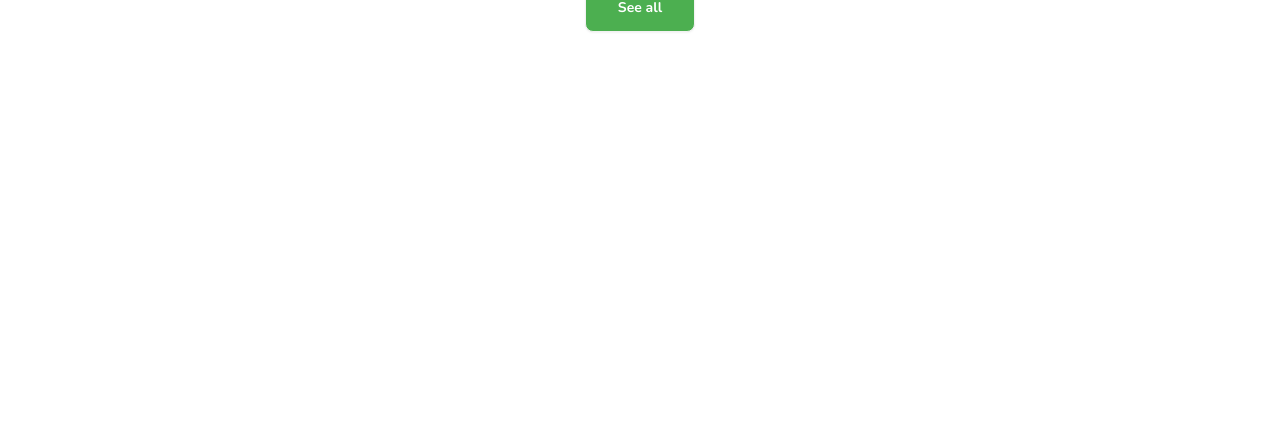
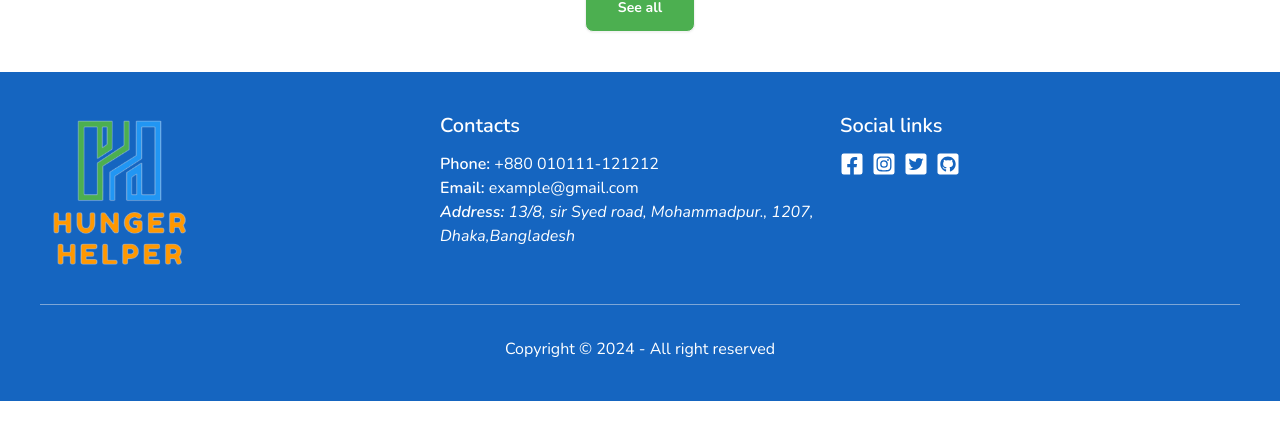
Before and after one commit to yasin-arft/Hunger-Helper-Client, a React (Vite) app: page / in a window 1280 px wide. Shown: the part 200-640 px from the top of the page. Built offline with nearby package versions, Linux system fonts and the light colour scheme; no server answers.

Commit message:
footer added

```diff
--- a/src/layouts/Root.jsx
+++ b/src/layouts/Root.jsx
@@ -1,6 +1,7 @@
 import { Outlet } from "react-router-dom";
 import Navbar from "../pages/shared/navbar/Navbar";
 import { Toaster } from "react-hot-toast";
+import Footer from "../pages/shared/footer/Footer";
 
 const Root = () => {
   return (
@@ -12,7 +13,9 @@ const Root = () => {
         <Toaster />
         <Outlet />
       </main>
-      <footer></footer>
+      <footer className="bg-blue-dark">
+        <Footer />
+      </footer>
     </div>
   );
 };
--- /dev/null
+++ b/src/pages/shared/footer/Footer.jsx
@@ -0,0 +1,38 @@
+import { FaFacebookSquare, FaTwitterSquare, FaInstagramSquare, FaGithubSquare } from "react-icons/fa";
+import logo from '../../../assets/logo/hunger_helper_logo.png';
+
+const Footer = () => {
+  return (
+    <div className="container mx-auto p-3 py-5 md:p-6 lg:p-10 text-white">
+      <div className="space-y-3 md:space-y-0 md:grid md:grid-cols-3 w-full">
+        <aside>
+          <figure className='max-w-40'>
+            <img src={logo} className="w-full h-auto" alt="logo" />
+          </figure>
+        </aside>
+        <div>
+          <h2 className="text-xl font-semibold mb-3 space-y-2">Contacts</h2>
+          <p><span className="font-semibold">Phone: </span>+880 010111-121212</p>
+          <p><span className="font-semibold">Email: </span>example@gmail.com</p>
+          <address>
+            <span className="font-semibold">Address: </span>
+            13/8, sir Syed road, Mohammadpur., 1207, Dhaka,Bangladesh
+          </address>
+        </div>
+        <div>
+          <h2 className="text-xl font-semibold mb-3">Social links</h2>
+          <div className="flex items-center gap-2 text-2xl">
+            <a><FaFacebookSquare /></a>
+            <a><FaInstagramSquare /></a>
+            <a><FaTwitterSquare /></a>
+            <a><FaGithubSquare /></a>
+          </div>
+        </div>
+      </div>
+      <hr className="text-white my-8 opacity-50" />
+      <p className="text-center ">Copyright © 2024 - All right reserved</p>
+    </div>
+  );
+};
+
+export default Footer;
```
Also changed, not shown: src/assets/logo/hunger_helper_icon.png, src/assets/logo/hunger_helper_logo.png.
